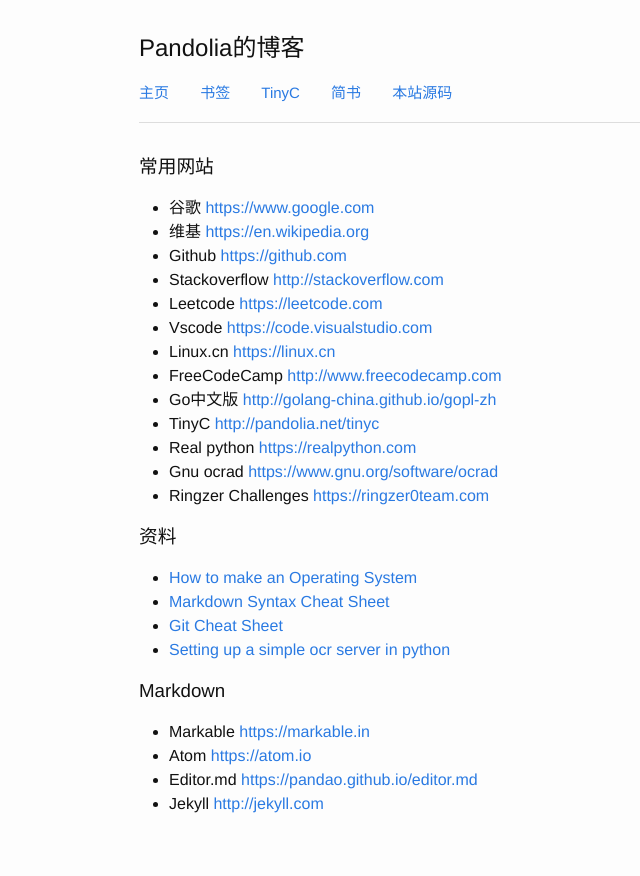
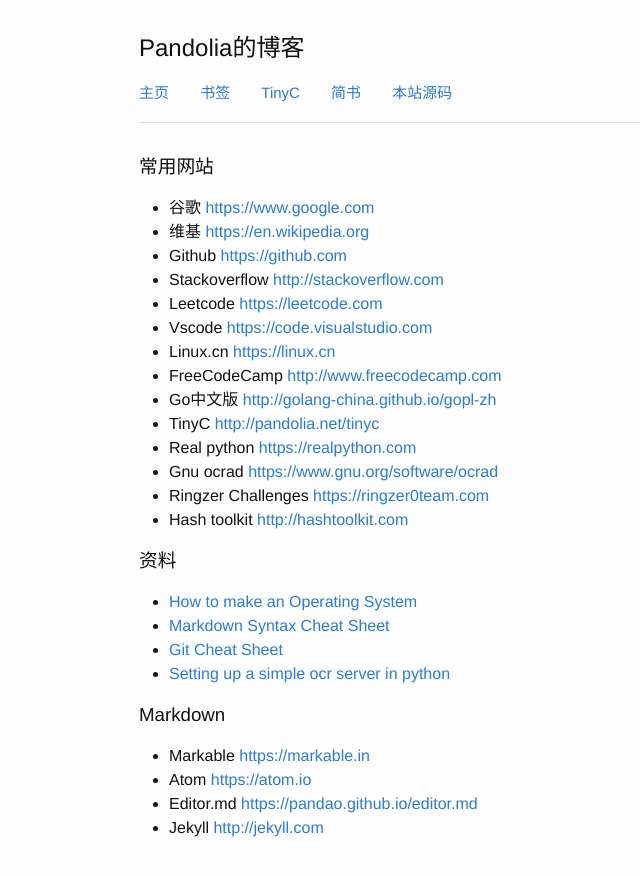
Before and after one commit to pandolia/pandolia.github.io, a Jekyll site: the page built from bookmark.md, in a window 1280 px wide. Shown: the top 876 px of the page, without its empty margins (131-771 px from the left). Built offline with Jekyll 4.4.1, drawn with Linux system fonts in a browser that asks for light colours.

Commit message:
Update bookmark.md

```diff
--- a/bookmark.md
+++ b/bookmark.md
@@ -16,6 +16,7 @@
 - Real python <https://realpython.com>
 - Gnu ocrad <https://www.gnu.org/software/ocrad>
 - Ringzer Challenges <https://ringzer0team.com>
+- Hash toolkit <http://hashtoolkit.com>
 
 ### 资料
 - [How to make an Operating System](https://samypesse.gitbooks.io/how-to-create-an-operating-system)
```
